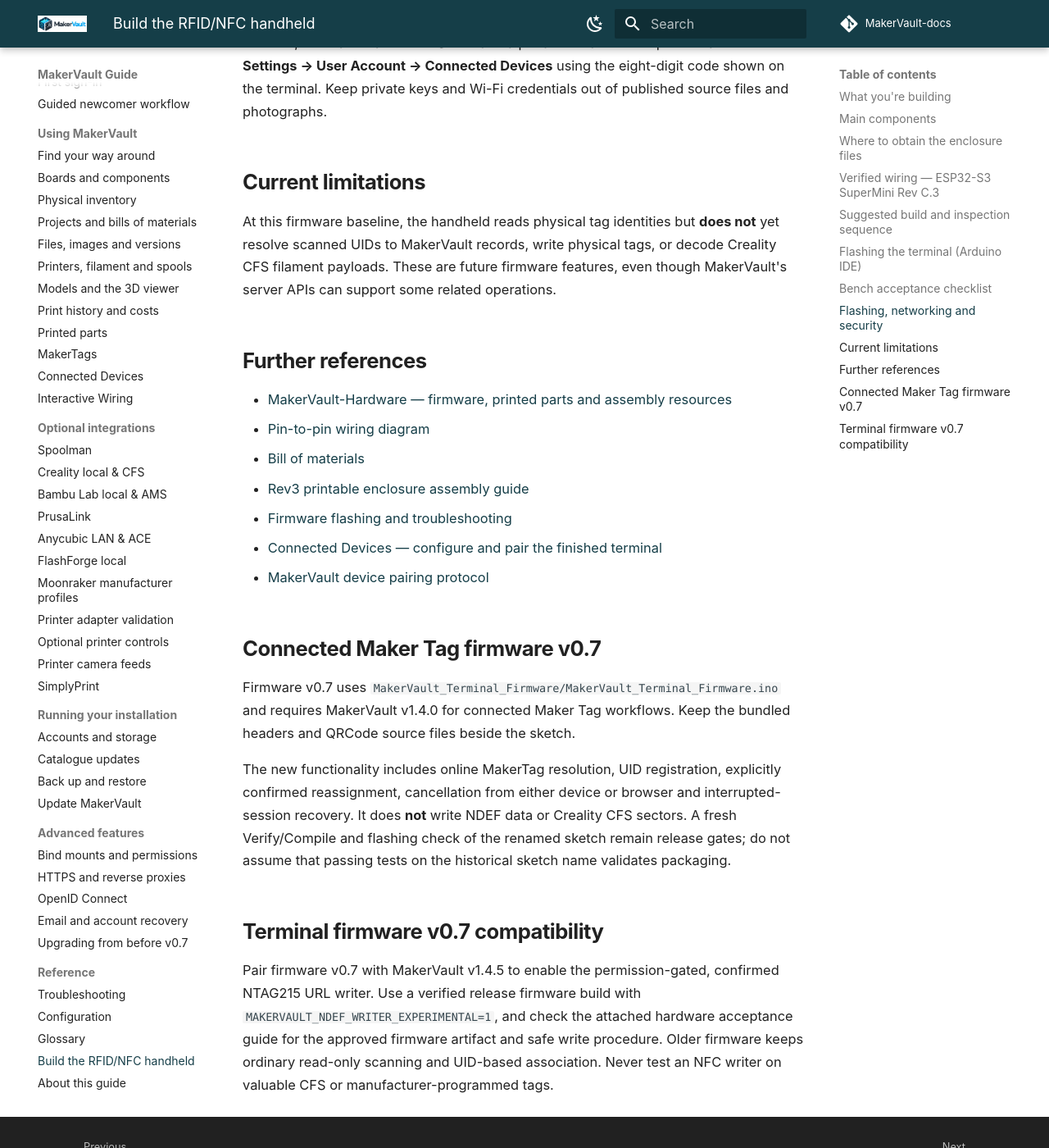
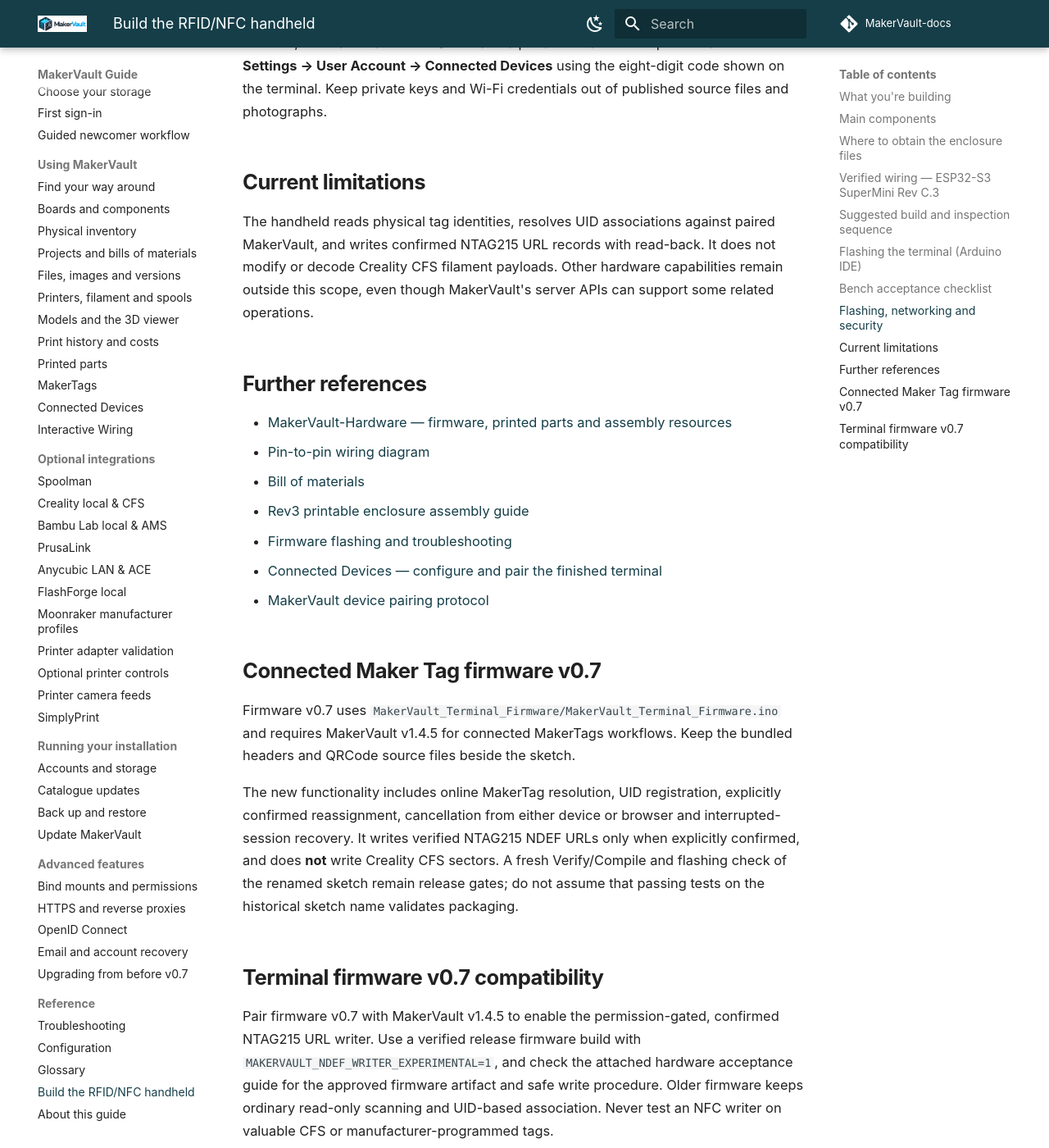
Before and after one commit to gavrd7/MakerVault-docs, an MkDocs documentation site: the page built from docs/guide/reference/rfid-terminal-build.md, in a window 1280 px wide and 1400 px high, scrolled down 5753 px. Shown: the whole window at 82% size. Built offline with MkDocs 1.6.1 and Material for MkDocs 9.7.7, drawn with Linux system fonts in a browser that asks for light colours; comment, search, counter and statistics services are not loaded.

Commit message:
docs: reconcile outdated read-only terminal statements for v0.7

```diff
--- a/docs/guide/reference/rfid-terminal-build.md
+++ b/docs/guide/reference/rfid-terminal-build.md
@@ -109,7 +109,7 @@
 
 ## Current limitations
 
-At this firmware baseline, the handheld reads physical tag identities but **does not** yet resolve scanned UIDs to MakerVault records, write physical tags, or decode Creality CFS filament payloads. These are future firmware features, even though MakerVault's server APIs can support some related operations.
+The handheld reads physical tag identities, resolves UID associations against paired MakerVault, and writes confirmed NTAG215 URL records with read-back. It does not modify or decode Creality CFS filament payloads. Other hardware capabilities remain outside this scope, even though MakerVault's server APIs can support some related operations.
 
 ## Further references
 
@@ -124,9 +124,9 @@
 
 ## Connected Maker Tag firmware v0.7
 
-Firmware v0.7 uses `MakerVault_Terminal_Firmware/MakerVault_Terminal_Firmware.ino` and requires MakerVault v1.4.0 for connected Maker Tag workflows. Keep the bundled headers and QRCode source files beside the sketch.
+Firmware v0.7 uses `MakerVault_Terminal_Firmware/MakerVault_Terminal_Firmware.ino` and requires MakerVault v1.4.5 for connected MakerTags workflows. Keep the bundled headers and QRCode source files beside the sketch.
 
-The new functionality includes online MakerTag resolution, UID registration, explicitly confirmed reassignment, cancellation from either device or browser and interrupted-session recovery. It does **not** write NDEF data or Creality CFS sectors. A fresh Verify/Compile and flashing check of the renamed sketch remain release gates; do not assume that passing tests on the historical sketch name validates packaging.
+The new functionality includes online MakerTag resolution, UID registration, explicitly confirmed reassignment, cancellation from either device or browser and interrupted-session recovery. It writes verified NTAG215 NDEF URLs only when explicitly confirmed, and does **not** write Creality CFS sectors. A fresh Verify/Compile and flashing check of the renamed sketch remain release gates; do not assume that passing tests on the historical sketch name validates packaging.
 
 
 ## Terminal firmware v0.7 compatibility
```
